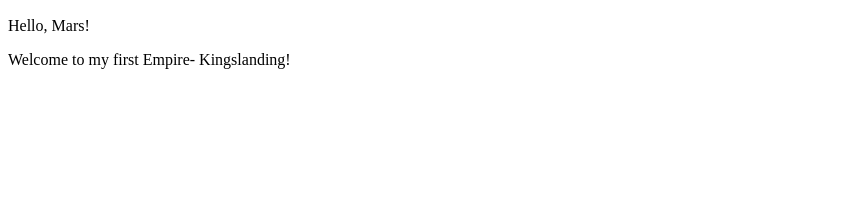
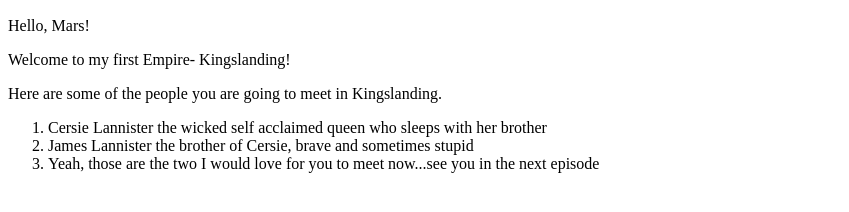
Before and after one commit to Prettycode-addict/my-first-webpage, a plain HTML site: page my-first-webpage.html in a window 1280 px wide. Shown: the part 110-322 px from the top of the page, without its empty margins (0-849 px from the left). Drawn offline with Linux system fonts and the light colour scheme.

Commit message:
Add list elements

```diff
--- a/my-first-webpage.html
+++ b/my-first-webpage.html
@@ -9,5 +9,13 @@
 
     <p>Hello, Mars!</p>
     <p>Welcome to my first Empire- Kingslanding!</p>
+
+    <p>Here are some of the people you are going to meet in Kingslanding.</p>
+    <ol>
+      <li>Cersie Lannister the wicked self acclaimed queen who sleeps with her brother</li>
+      <li>James Lannister the brother of Cersie, brave and sometimes stupid</li>
+      <li>Yeah, those are the two I would love for you to meet now...see you in the next episode</li>
+    </ol>
+
   </body>
 </html>
```
